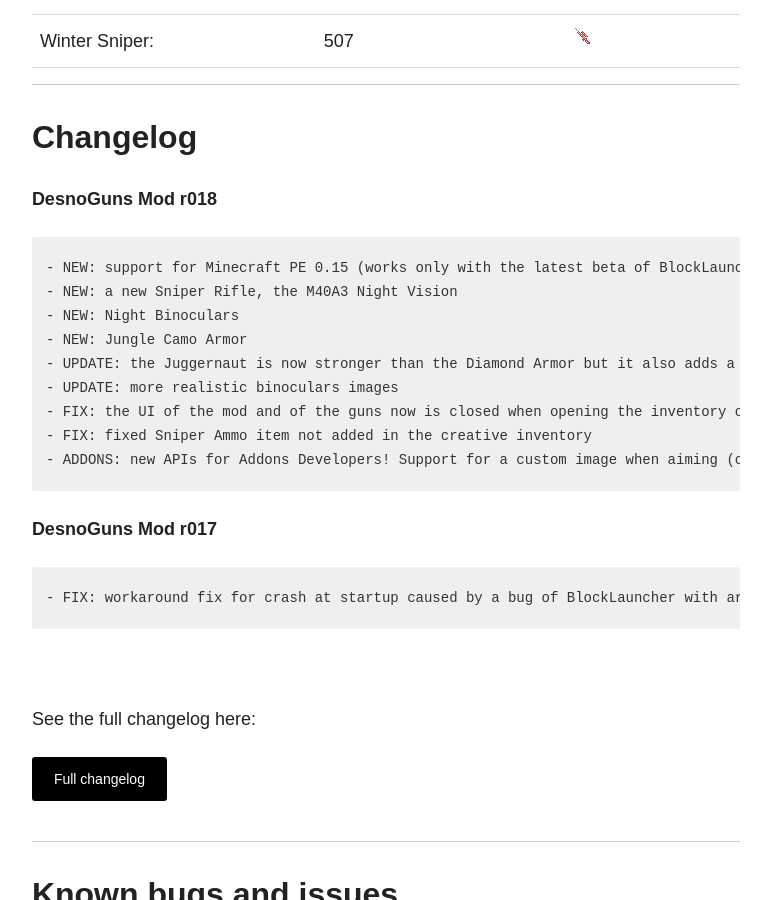
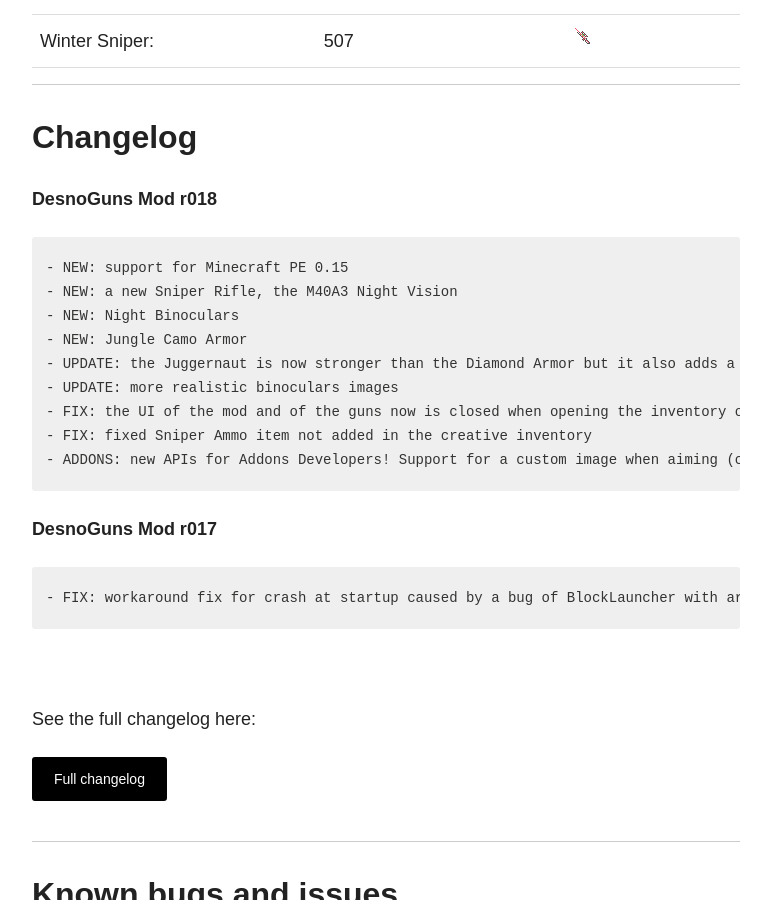
Before and after one commit to Desno365/Desno365.github.io, a Jekyll site: the page built from minecraft/desnoguns-mod/index.md, in a window 1280 px wide and 900 px high, scrolled down 13848 px. Shown: the whole window, without its empty margins (254-1025 px from the left). Built offline with Jekyll 4.4.1, drawn with Linux system fonts in a browser that asks for light colours; nearby versions of some CDN libraries; comment, search, counter and statistics services are not loaded.

Commit message:
Changes in some changelogs

```diff
--- a/minecraft/desnoguns-mod/full-changelog/changelog.html
+++ b/minecraft/desnoguns-mod/full-changelog/changelog.html
@@ -1,5 +1,5 @@
 <i>DesnoGuns Mod r018</i><br>
-- NEW: support for Minecraft PE 0.15 (works only with the latest beta of BlockLauncher! Get it from <a href="http://zhuoweizhang.net/MCPELauncher/MCPELauncherApp-release-beta.apk">here</a>)<br>
+- NEW: support for Minecraft PE 0.15<br>
 - NEW: a new Sniper Rifle, the M40A3 Night Vision<br>
 - NEW: Night Binoculars<br>
 - NEW: Jungle Camo Armor<br>
@@ -55,7 +55,7 @@
 - FIX: fixed the crash with the Minecraft style buttons<br><br>
 
 <i>DesnoGuns Mod r009</i><br>
-- NEW: support for Minecraft PE 0.13.x (make sure to use the latest beta of BlockLauncher, you can get it <a href="http://zhuowei.github.com/MCPELauncher/MCPELauncherApp-release-beta.apk">from here</a>)<br>
+- NEW: support for Minecraft PE 0.13.x<br>
 - UPDATE: add blindness effect for the smoke grenade<br>
 - UPDATE: add immersive mode support<br>
 - FIX: some IDs have been changed to fix a bug of the Creative inventory, IDs changed: AK47, AK74, AT4, AUG, Bizon<br><br>
--- a/minecraft/desnoguns-mod/index.md
+++ b/minecraft/desnoguns-mod/index.md
@@ -189,7 +189,7 @@
 
 **DesnoGuns Mod r018**
 {% highlight text %}
-- NEW: support for Minecraft PE 0.15 (works only with the latest beta of BlockLauncher, get it from here: http://zhuoweizhang.net/MCPELauncher/MCPELauncherApp-release-beta.apk )
+- NEW: support for Minecraft PE 0.15
 - NEW: a new Sniper Rifle, the M40A3 Night Vision
 - NEW: Night Binoculars
 - NEW: Jungle Camo Armor
--- a/minecraft/portal2-mod/full-changelog/changelog.html
+++ b/minecraft/portal2-mod/full-changelog/changelog.html
@@ -12,6 +12,7 @@
 - FIX: fixed some minor bugs<br><br>
 
 <i>Portal 2 Mod r011</i><br>
+- The mod has been completely rewritten. Basically it's like a new mod, so writing an accurate changelog is not possible<br>
 - NEW: support for Minecraft PE 0.12.x<br>
 - NEW: Turrets Defective<br>
 - NEW: Cube and Companion Cube<br>
```
